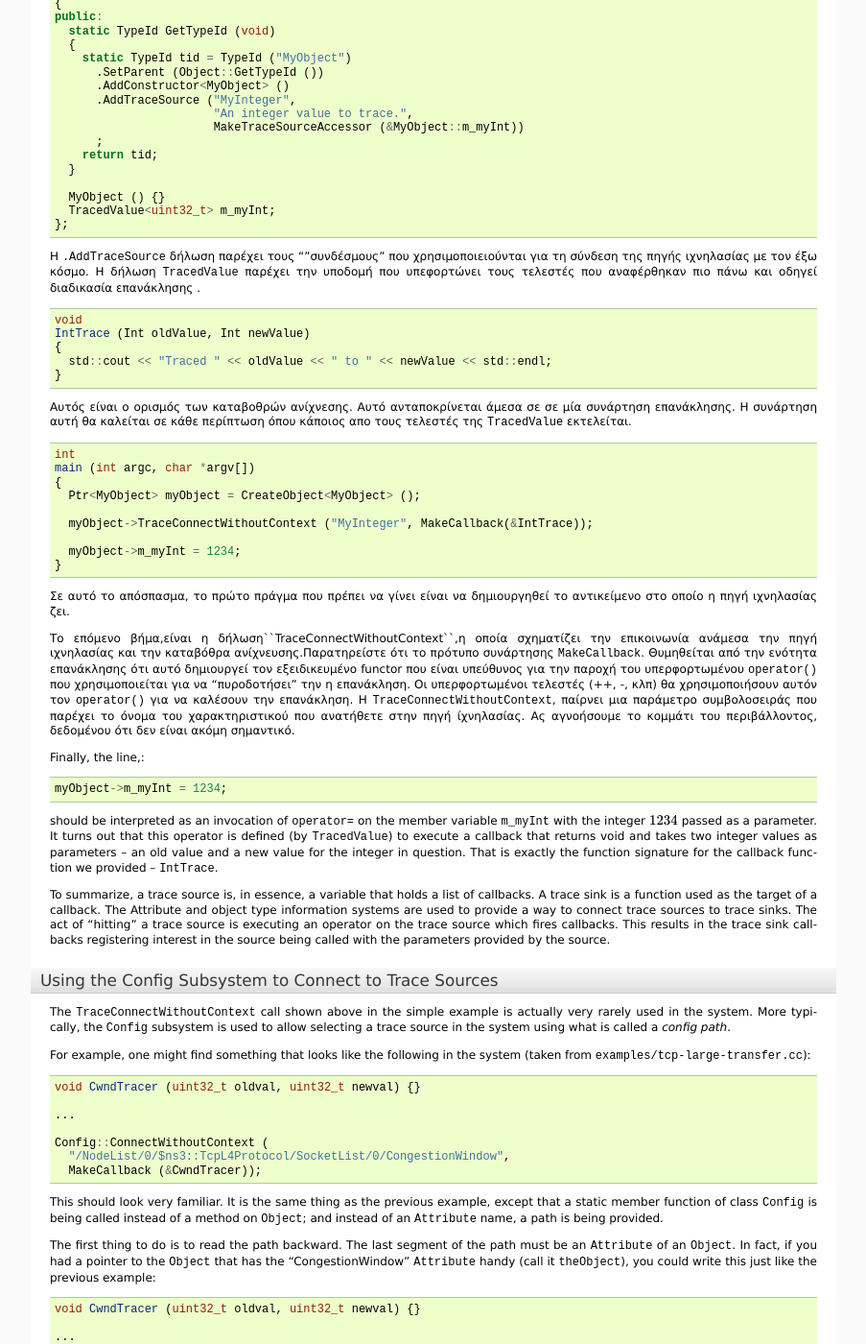
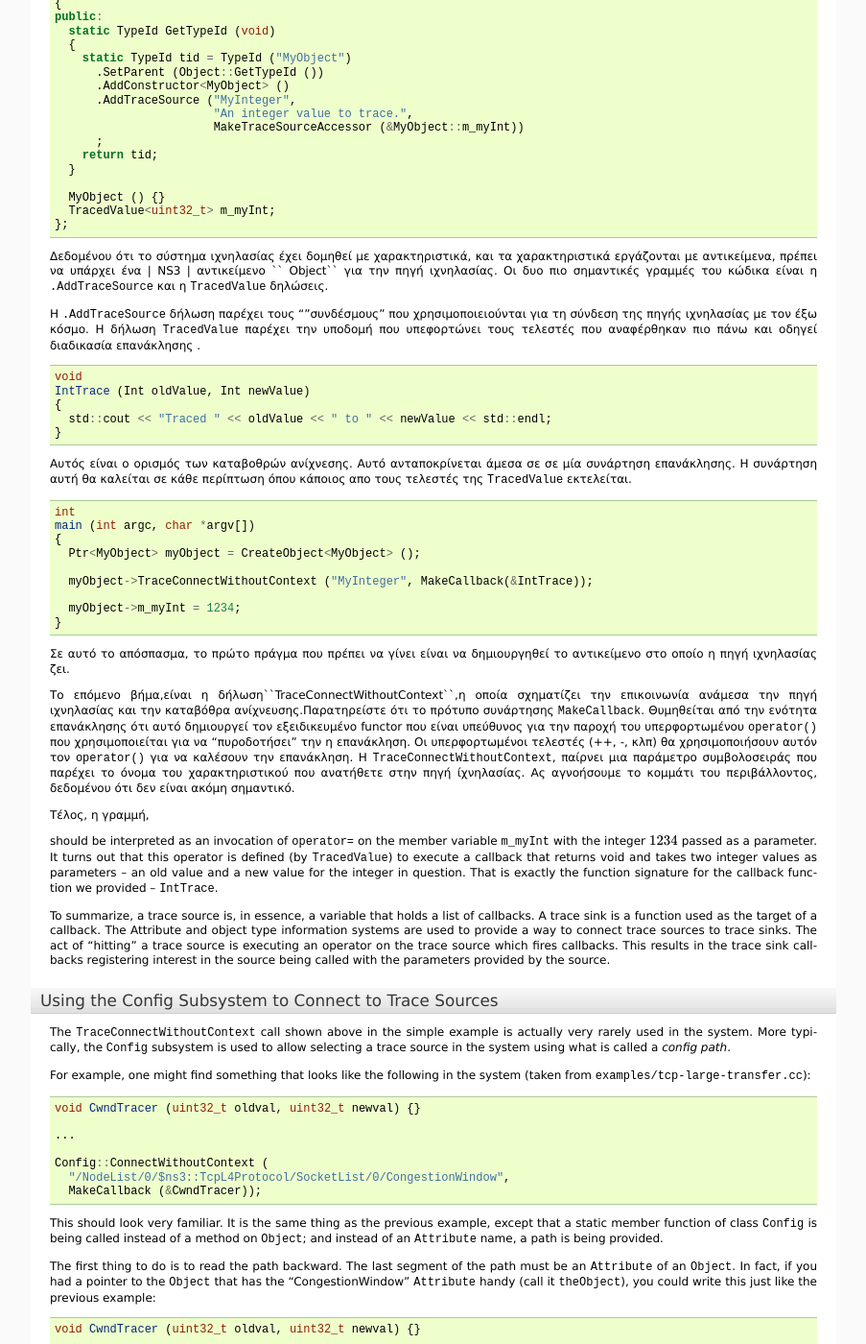
Before and after one commit to maupatras/ns3_team_2B, a Sphinx documentation site: the page built from ns-3.22/doc/manual-gr/source/tracing.rst, in a window 1280 px wide and 1400 px high, scrolled down 1856 px. Shown: the whole window at 96% size, without its empty margins (198-1101 px from the left). Built offline with Sphinx 7.4.7, drawn with Linux system fonts in a browser that asks for light colours; formulas are drawn with MathJax 3; pages that are not in the unit, such as notebooks, are missing from menus.

Commit message:
Update tracing.rst

```diff
--- a/ns-3.22/doc/manual-gr/source/tracing.rst
+++ b/ns-3.22/doc/manual-gr/source/tracing.rst
@@ -307,6 +307,11 @@ plain-old-data (POD). Operator=, operator++, operator--, operator+,
  two important lines of code are the ``.AddTraceSource`` and the ``TracedValue``
  declaration.
 
+Δεδομένου ότι το σύστημα ιχνηλασίας έχει δομηθεί με χαρακτηριστικά, και τα χαρακτηριστικά
+εργάζονται με αντικείμενα, πρέπει να υπάρχει ένα | NS3 | αντικείμενο `` Object`` για την
+πηγή ιχνηλασίας. Οι δυο πιο σημαντικές γραμμές του κώδικα είναι η ``.AddTraceSource`` και η
+``TracedValue`` δηλώσεις.
+
 
 ..
  The ``.AddTraceSource`` provides the "hooks" used for connecting the trace
@@ -374,9 +379,10 @@ plain-old-data (POD). Operator=, operator++, operator--, operator+,
 ανατήθετε στην πηγή ίχνηλασίας. Ας αγνοήσουμε το κομμάτι του περιβάλλοντος, δεδομένου
 ότι δεν είναι ακόμη σημαντικό.
 
-Finally, the line,::
+..
+ Finally, the line,::
 
-  myObject->m_myInt = 1234;
+Τέλος, η γραμμή, ::
 
 should be interpreted as an invocation of ``operator=`` on the member variable
 ``m_myInt`` with the integer :math:`1234` passed as a parameter. It turns out
```
